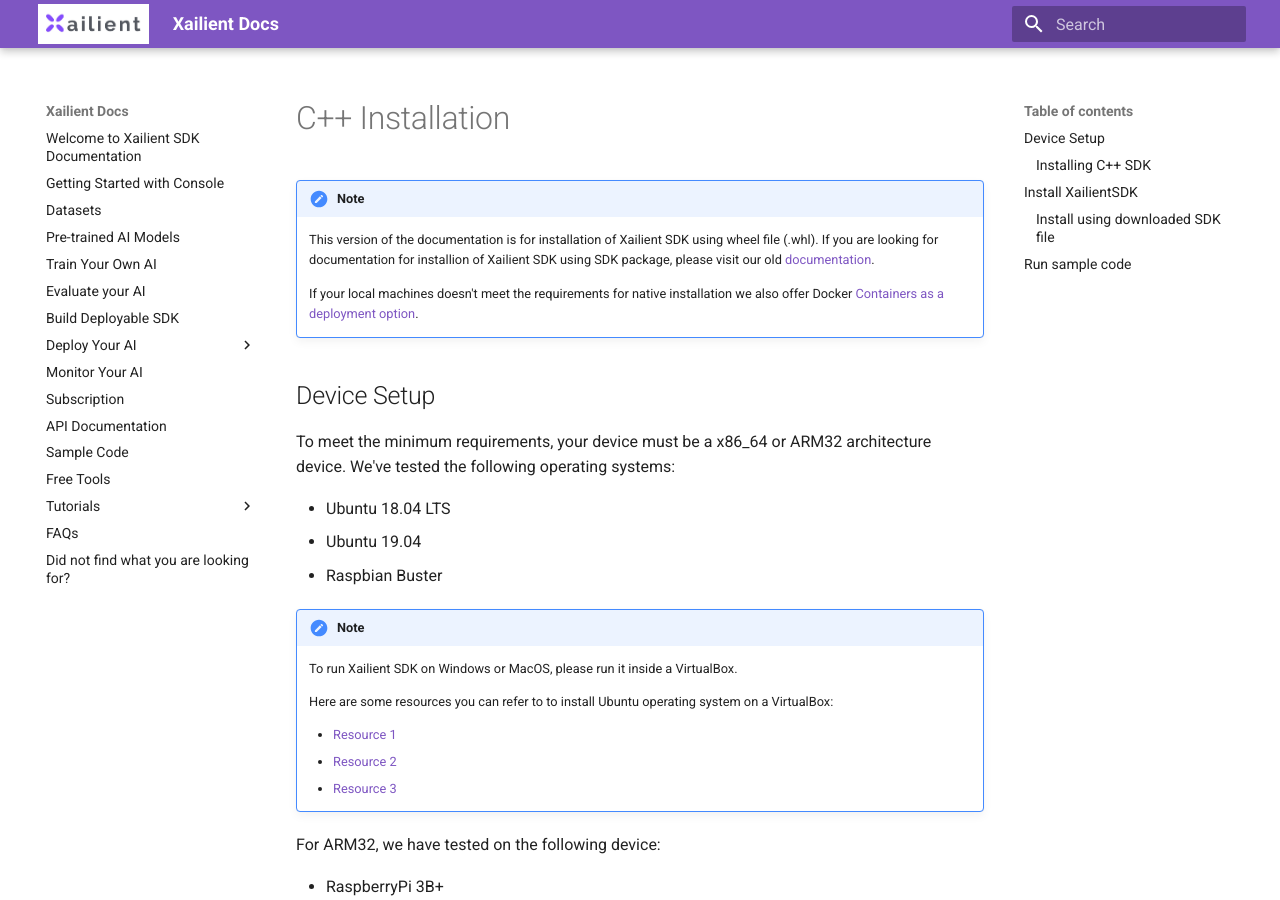
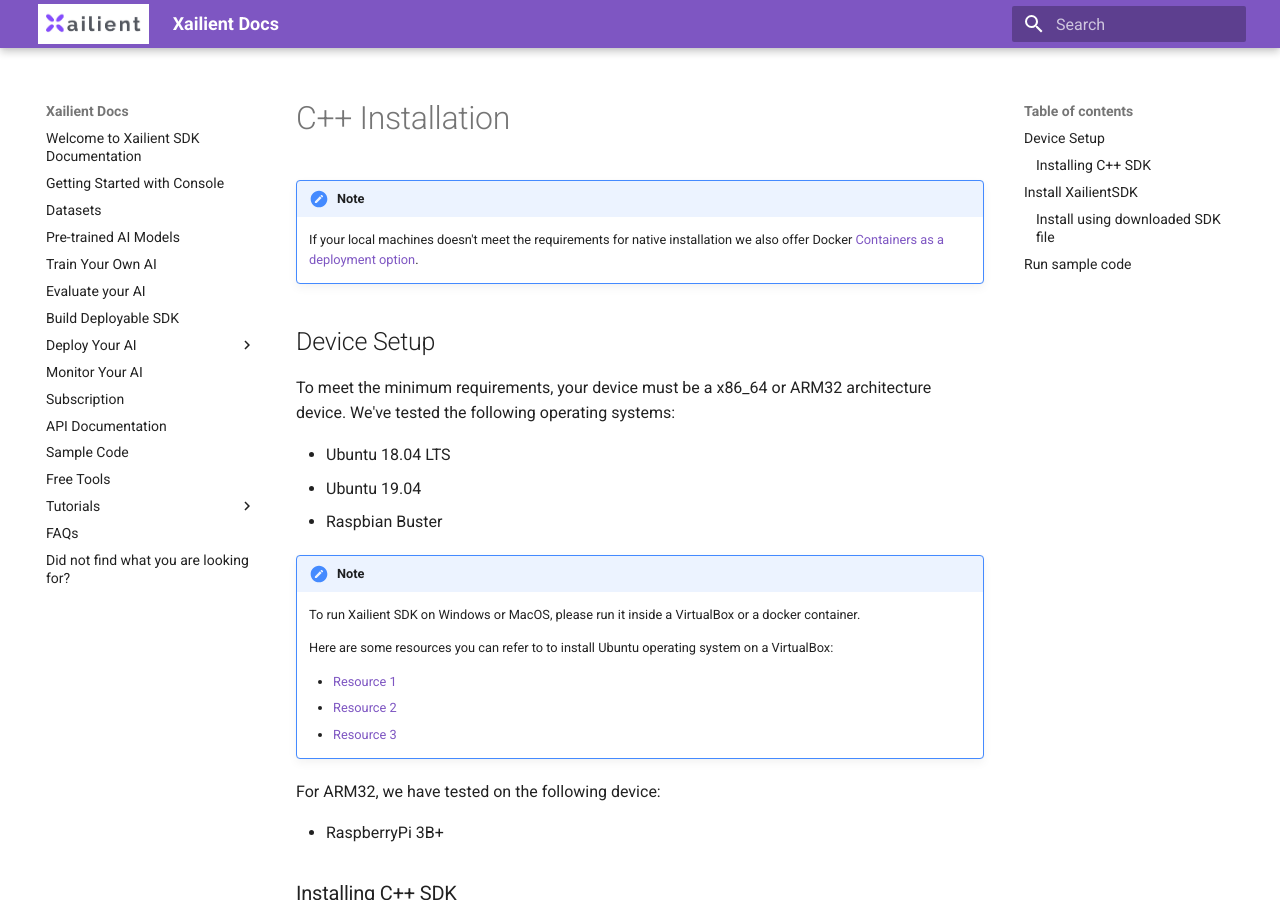
Before and after one commit to xailient-public/docs, an MkDocs documentation site: the page built from docs/installation_c_plus_plus.md, in a window 1280 px wide and 900 px high. Built offline with MkDocs 1.6.1 and Material for MkDocs 9.7.7, drawn with Linux system fonts in a browser that asks for light colours.

Commit message:
Updated as per PR comments

```diff
--- a/docs/installation_c_plus_plus.md
+++ b/docs/installation_c_plus_plus.md
@@ -1,9 +1,6 @@
 # C++ Installation
 
 !!! note
-      This version of the documentation is for installation of Xailient SDK using wheel file (.whl).
-      If you are looking for documentation for installion of Xailient SDK using SDK package, please visit our old [documentation](https://xailient.readthedocs.io/en/latest/installation/).
-
       If your local machines doesn't meet the requirements for native installation we also offer Docker [Containers as a deployment option](https://xailient-docs.readthedocs.io/en/latest/container/).
 
 
@@ -17,7 +14,7 @@ To meet the minimum requirements, your device must be a x86_64 or ARM32 architec
 
 !!! note
 
-    To run Xailient SDK on Windows or MacOS, please run it inside a VirtualBox.
+    To run Xailient SDK on Windows or MacOS, please run it inside a VirtualBox or a docker container.
 
     Here are some resources you can refer to to install Ubuntu operating system on a VirtualBox:
 
@@ -34,7 +31,7 @@ For ARM32, we have tested on the following device:
 
 !!! note
 
-    If you are installing Python SDK, please refer to this [section](https://xailient-docs.readthedocs.io/en/latest/container/).
+    If you are installing Python SDK, please refer to this [section](https://xailient-docs.readthedocs.io/en/latest/installation_python/).
 
 
 ## Install XailientSDK
```
Also changed, not shown: docs/installation_python.md (+2 -5 lines).
